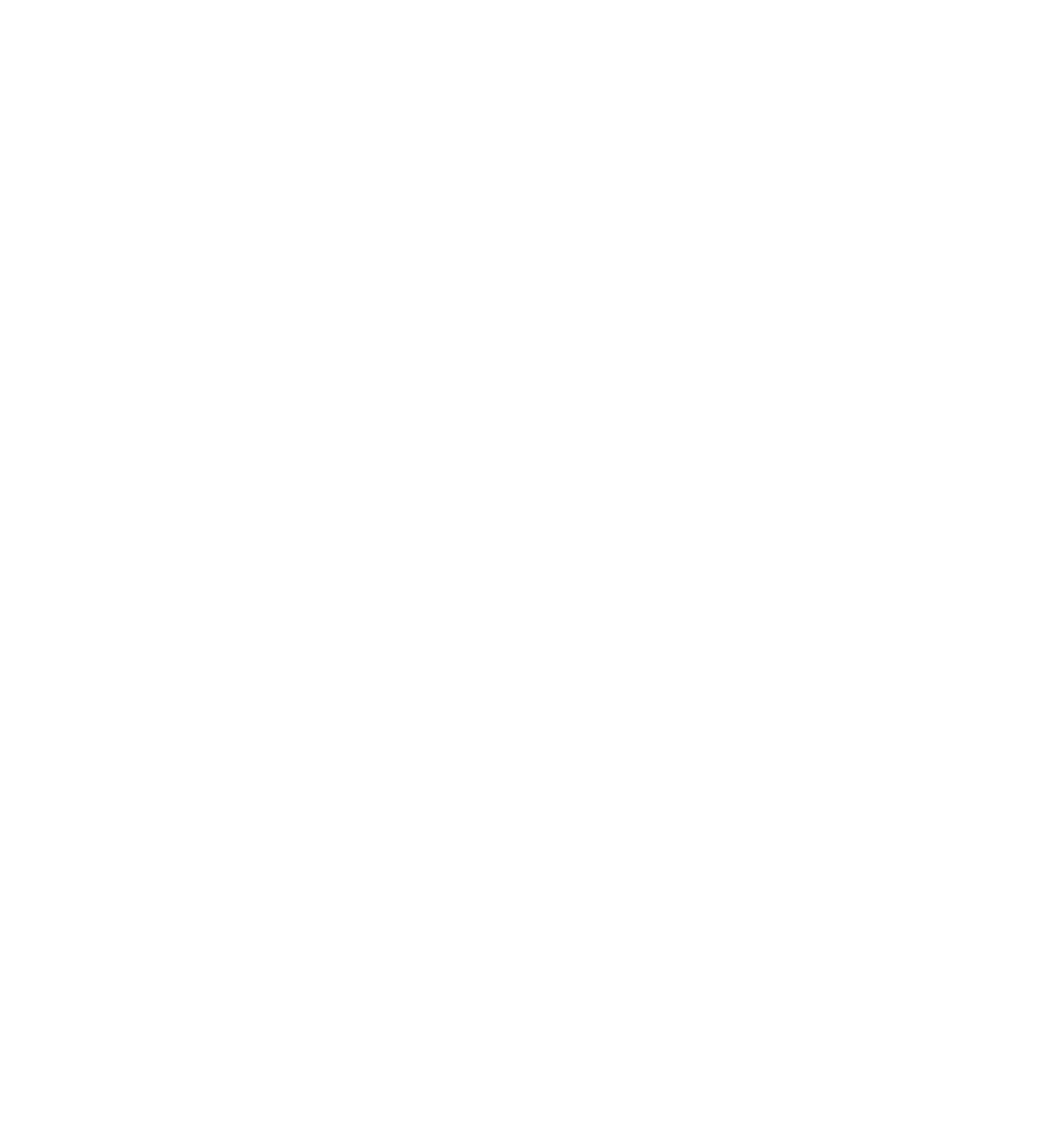
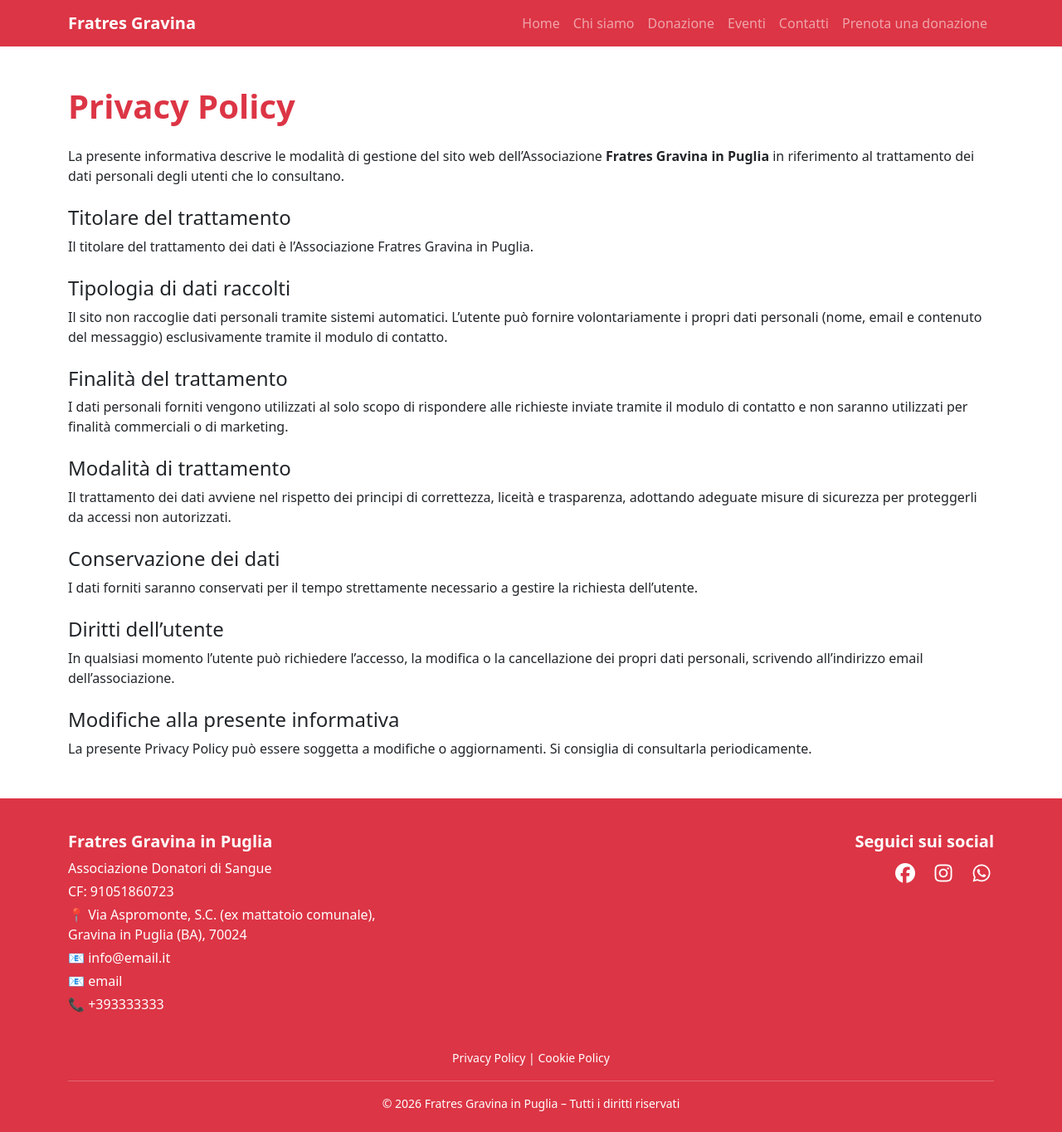
Before and after one commit to michelelongo97/fratres-gravina, a React (Vite) app: page /privacy-policy in a window 1280 px wide. Before the commit this address had no page. Shown: the whole page at 83% size. Before the commit the page ends 800 px from the top, so only its background shows below. Built offline with nearby package versions, Linux system fonts and the light colour scheme.

Commit message:
feat: add cookie, policy and not found's pages

```diff
--- a/src/App.jsx
+++ b/src/App.jsx
@@ -6,6 +6,9 @@
 import EventiPage from "./pages/EventiPage";
 import EventDetailPage from "./pages/EventDetailPage";
 import ContattiPage from "./pages/ContattiPage";
+import PrivacyPolicy from "./pages/PrivacyPolicy";
+import CookiePolicy from "./pages/CookiePolicy";
+import PageNotFound from "./pages/PageNotFound";
 import ScrollToTop from "./components/ScrollToTop";
 
 function App() {
@@ -20,6 +23,9 @@
           <Route path="eventi" element={<EventiPage />} />
           <Route path="eventi/:id" element={<EventDetailPage />} />
           <Route path="contatti" element={<ContattiPage />} />
+          <Route path="/privacy-policy" element={<PrivacyPolicy />} />
+          <Route path="/cookie-policy" element={<CookiePolicy />} />
+          <Route path="*" element={<PageNotFound />} />
         </Route>
       </Routes>
     </BrowserRouter>
--- a/src/components/Footer.jsx
+++ b/src/components/Footer.jsx
@@ -1,3 +1,5 @@
+import { Link } from "react-router-dom";
+
 export default function Footer() {
   return (
     <footer className="bg-danger text-white">
@@ -53,6 +55,25 @@
           </div>
         </div>
 
+        {/* POLICY */}
+        <div className="text-center pt-4">
+          <small>
+            <Link
+              to="/privacy-policy"
+              className="text-white text-decoration-none link-hover"
+            >
+              Privacy Policy
+            </Link>
+            {" | "}
+            <Link
+              to="/cookie-policy"
+              className="text-white text-decoration-none link-hover"
+            >
+              Cookie Policy
+            </Link>
+          </small>
+        </div>
+
         <hr className="border-light" />
 
         <div className="text-center small">
--- /dev/null
+++ b/src/pages/CookiePolicy.jsx
@@ -0,0 +1,48 @@
+export default function CookiePolicy() {
+  return (
+    <div className="container my-5">
+      <h1 className="fw-bold mb-4 text-danger">Cookie Policy</h1>
+
+      <p>
+        La presente Cookie Policy descrive l’utilizzo dei cookie da parte del
+        sito web dell’Associazione <strong>Fratres Gravina in Puglia</strong>.
+      </p>
+
+      <h4 className="mt-4">Cosa sono i cookie</h4>
+      <p>
+        I cookie sono piccoli file di testo che i siti web visitati inviano al
+        dispositivo dell’utente, dove vengono memorizzati per essere poi
+        ritrasmessi agli stessi siti alla visita successiva.
+      </p>
+
+      <h4 className="mt-4">Tipologie di cookie utilizzati</h4>
+      <p>
+        Questo sito utilizza esclusivamente cookie tecnici necessari al corretto
+        funzionamento delle pagine e alla navigazione.
+      </p>
+
+      <ul>
+        <li>Cookie tecnici di navigazione</li>
+        <li>Cookie tecnici di funzionalità</li>
+      </ul>
+
+      <p>
+        Non vengono utilizzati cookie di profilazione né cookie di terze parti
+        per finalità di marketing.
+      </p>
+
+      <h4 className="mt-4">Gestione dei cookie</h4>
+      <p>
+        L’utente può decidere se accettare o meno i cookie modificando le
+        impostazioni del proprio browser. La disabilitazione dei cookie tecnici
+        potrebbe compromettere il corretto funzionamento del sito.
+      </p>
+
+      <h4 className="mt-4">Modifiche alla Cookie Policy</h4>
+      <p>
+        La presente Cookie Policy può essere aggiornata in qualsiasi momento.
+        Eventuali modifiche saranno pubblicate su questa pagina.
+      </p>
+    </div>
+  );
+}
--- /dev/null
+++ b/src/pages/PageNotFound.jsx
@@ -0,0 +1,17 @@
+import { useNavigate } from "react-router-dom";
+
+export default function PageNotFound() {
+  const navigate = useNavigate();
+
+  return (
+    <div className="container p-5">
+      <h1>Pagina non trovata</h1>
+      <button
+        className="btn btn-danger btn-lg mt-3"
+        onClick={() => navigate("/")}
+      >
+        Torna in Home
+      </button>
+    </div>
+  );
+}
--- /dev/null
+++ b/src/pages/PrivacyPolicy.jsx
@@ -0,0 +1,61 @@
+export default function PrivacyPolicy() {
+  return (
+    <div className="container my-5">
+      <h1 className="fw-bold mb-4 text-danger">Privacy Policy</h1>
+
+      <p>
+        La presente informativa descrive le modalità di gestione del sito web
+        dell’Associazione <strong>Fratres Gravina in Puglia</strong> in
+        riferimento al trattamento dei dati personali degli utenti che lo
+        consultano.
+      </p>
+
+      <h4 className="mt-4">Titolare del trattamento</h4>
+      <p>
+        Il titolare del trattamento dei dati è l’Associazione Fratres Gravina in
+        Puglia.
+      </p>
+
+      <h4 className="mt-4">Tipologia di dati raccolti</h4>
+      <p>
+        Il sito non raccoglie dati personali tramite sistemi automatici.
+        L’utente può fornire volontariamente i propri dati personali (nome,
+        email e contenuto del messaggio) esclusivamente tramite il modulo di
+        contatto.
+      </p>
+
+      <h4 className="mt-4">Finalità del trattamento</h4>
+      <p>
+        I dati personali forniti vengono utilizzati al solo scopo di rispondere
+        alle richieste inviate tramite il modulo di contatto e non saranno
+        utilizzati per finalità commerciali o di marketing.
+      </p>
+
+      <h4 className="mt-4">Modalità di trattamento</h4>
+      <p>
+        Il trattamento dei dati avviene nel rispetto dei principi di
+        correttezza, liceità e trasparenza, adottando adeguate misure di
+        sicurezza per proteggerli da accessi non autorizzati.
+      </p>
+
+      <h4 className="mt-4">Conservazione dei dati</h4>
+      <p>
+        I dati forniti saranno conservati per il tempo strettamente necessario a
+        gestire la richiesta dell’utente.
+      </p>
+
+      <h4 className="mt-4">Diritti dell’utente</h4>
+      <p>
+        In qualsiasi momento l’utente può richiedere l’accesso, la modifica o la
+        cancellazione dei propri dati personali, scrivendo all’indirizzo email
+        dell’associazione.
+      </p>
+
+      <h4 className="mt-4">Modifiche alla presente informativa</h4>
+      <p>
+        La presente Privacy Policy può essere soggetta a modifiche o
+        aggiornamenti. Si consiglia di consultarla periodicamente.
+      </p>
+    </div>
+  );
+}
```
